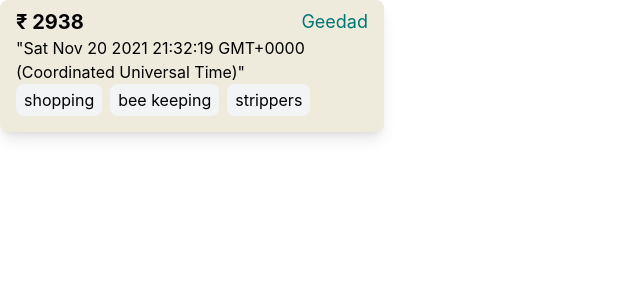
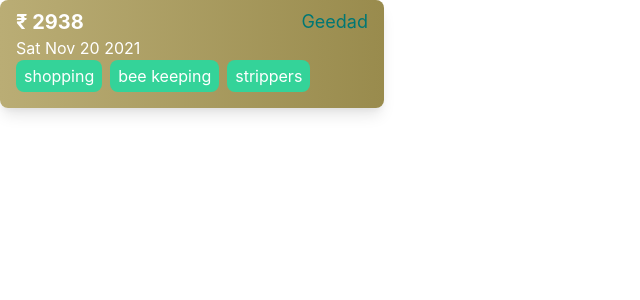
Before and after one commit to ai-is-awesome/react-expense-tracker, a React (Create React App) app: page /transactions in a window 1280 px wide. Shown: the top 300 px of the page, without its empty margins (0-640 px from the left). Built offline with nearby package versions, Linux system fonts and the light colour scheme.

Commit message:
added onTagAdd handler to tag component

```diff
--- a/src/pages/Dashboard.js
+++ b/src/pages/Dashboard.js
@@ -1,5 +1,5 @@
 import React, { useState, useRef } from "react";
-import theme from "./theme";
+import theme, { yellow500 } from "./theme";
 import DatePicker from "react-datepicker";
 import "react-datepicker/dist/react-datepicker.css";
 import Tag from "./Tag";
@@ -15,17 +15,33 @@ export default function Dashboard() {
   const [selectedDate, setSelectedDate] = useState(new Date());
   const datePickerRef = useRef(null);
   const [errors, setErrors] = useState([]);
+  const [selectedTags, setSelectedTags] = useState([]);
+  const [transactions, setTransactions] = useState([]);
+
   const [formState, setFormState] = useState({
     transactionAmount: "",
     transactionName: "",
     transactionDate: selectedDate,
     tags: [],
   });
+  console.log("selectedtags on dash: ", selectedTags);
 
-  const [transactions, setTransactions] = useState([]);
   if (datePickerRef.current !== null) {
     document.getElementById("datepicker").setAttribute("readonly", "readonly");
   }
+
+  const tagsHandler = (arr) => {
+    setSelectedTags(arr);
+  };
+  const resetForm = () => {
+    setSelectedTags([]);
+    setFormState({
+      transactionAmount: "",
+      transactionName: "",
+      transactionDate: selectedDate,
+      tags: selectedTags,
+    });
+  };
 
   const formHander = (e) => {
     e.preventDefault();
@@ -35,12 +51,13 @@ export default function Dashboard() {
     if (errors.length === 0) {
       const d = {
         amount: formState.transactionAmount,
+        name: formState.transactionName,
+        tags: selectedTags,
       };
-
-      console.log("setting transactions!");
 
       setTransactions((previousValue) => previousValue.concat(d));
       setFormState({ ...formState, transactionAmount: "" });
+      resetForm();
     }
   };
 
@@ -56,13 +73,10 @@ export default function Dashboard() {
   return (
     <div>
       <Navbar />
-      <div
-        className="flex flex-col justify-center items-center"
-        style={{ height: "", width: "60vw", margin: "auto" }}
-      >
+      <div className="flex flex-row m-4" style={{ height: "", width: "60vw" }}>
         <form
           className="py-8 px-16 rounded-xl shadow-xl flex flex-col items-center bg-gray-100"
-          style={{ width: "70%" }}
+          style={{}}
           onSubmit={formHander}
         >
           <div>
@@ -84,6 +98,10 @@ export default function Dashboard() {
               type="text"
               className="bg-gray-100 rounded-lg py-3 px-4 my-4"
               placeholder="Enter Transaction Name"
+              onChange={(e) =>
+                setFormState({ ...formState, transactionName: e.target.value })
+              }
+              value={formState.transactionName}
             />
           </div>
           <div>
@@ -102,11 +120,11 @@ export default function Dashboard() {
               placeholder="Enter Tags(if any)"
             />
           </div>
-          <Tag onChange={() => ""} />
+          <Tag tagsHandler={tagsHandler} />
           <div className="flex flex-row justify-center">
             <button
-              className="px-20 py-3 text-center rounded-xl"
-              style={{ backgroundColor: color1 }}
+              className="px-20 py-3 text-center rounded-xl text-lg"
+              style={{ backgroundColor: yellow500, color: "white" }}
             >
               Submit
             </button>
@@ -116,15 +134,19 @@ export default function Dashboard() {
           {errors.length === 0 ? "LEN 0" : errors.length}
         </form>
         {/* Transactions */}
+
+        <div className="flex flex-col items-center">
           <h1 className="mt-4 text-2xl font-bold">Check your transactions!</h1>
           {transactions.map((transaction) => (
             <TransactionRecord
               transactionAmount={transaction.amount}
               transactionDate={formState.transactionDate}
-            tags={formState.tags}
+              tags={transaction.tags}
+              transactionName={transaction.name}
             />
           ))}
         </div>
       </div>
+    </div>
   );
 }
--- a/src/pages/Navbar.js
+++ b/src/pages/Navbar.js
@@ -3,7 +3,7 @@ import { FaUserCircle } from "react-icons/fa";
 
 export default function Navbar() {
   return (
-    <div className="flex flex-row justify-between p-6 mb-12 bg-gray-100 shadow-md ">
+    <div className="flex flex-row justify-between p-6 mb-12   ">
       <div className="flex flex-row items-center">
         <div className="mr-4">LOGO</div>
         <div className="text-4xl uppercase tracking-wider">Money Manager</div>
--- a/src/pages/Tag.js
+++ b/src/pages/Tag.js
@@ -4,18 +4,22 @@ import theme from "./theme";
 
 const { color1, color2, color3, color4 } = theme;
 
-export default function Tag() {
+export default function Tag({ tagsHandler }) {
   const tagArray = ["finance", "hobbies", "food", "shopping", "tatiya"];
 
+  // States
   const [userTagInput, setUserTagInput] = useState("");
   const [selectedTags, setSelectedTags] = useState([]);
   const [showFilteredTags, setShowFilteredTags] = useState(false);
+
   let filteredTags = tagArray.filter(
     (elem) => elem.startsWith(userTagInput) && !selectedTags.includes(elem)
   );
 
   // console.log("filtered tags in parent: ", filteredTags);
   // console.log("selected tags in parent: ", selectedTags);
+
+  // Handlers / Functions
   function removeItemOnce(arr, value) {
     var index = arr.indexOf(value);
     if (index > -1) {
@@ -23,13 +27,16 @@ export default function Tag() {
     }
     return arr;
   }
+
   const selectedTagClickHandler = (tag) => {
     // setSelectedTags(removeItemOnce(selectedTags, tag));
-    setSelectedTags(selectedTags.filter((t) => t !== tag));
+    const remainingTags = selectedTags.filter((t) => t !== tag);
+    setSelectedTags(remainingTags);
+    tagsHandler(remainingTags);
+
     // console.log("filtered tags when clicking on selectedTag", filteredTags);
   };
 
-  // console.log("selected: ", selectedTags, "filter: ", filteredTags);
   const filterTagsHandler = (e) => {
     setUserTagInput(e.target.value);
     // console.log("selected tag inside filter: ", selectedTags);
@@ -44,7 +51,9 @@ export default function Tag() {
     const newFilteredTags = removeItemOnce(filteredTags, elem);
     console.log("tags to remove: ", newFilteredTags);
     filteredTags = newFilteredTags;
-    setSelectedTags(selectedTags.concat(elem));
+    const tags = selectedTags.concat(elem);
+    setSelectedTags(tags);
+    tagsHandler(tags);
     setUserTagInput("");
   };
 
--- a/src/pages/TagButton.js
+++ b/src/pages/TagButton.js
@@ -1,8 +1,8 @@
 import React from "react";
 
-export default function TagButton({ tagName }) {
+export default function TagButton({ tagName, textColor, backgroundColor }) {
   return (
-    <button className="bg-gray-100 mr-2 rounded-lg px-2 py-1 mb-2">
+    <button className="bg-green-400 mr-2 rounded-lg px-2 py-1 mb-2">
       {tagName}
     </button>
   );
--- a/src/pages/TransactionRecord.js
+++ b/src/pages/TransactionRecord.js
@@ -1,5 +1,6 @@
 import React from "react";
 import TagButton from "./TagButton";
+import theme from "./theme";
 export default function TransactionRecord({
   transactionName,
   transactionAmount,
@@ -7,14 +8,15 @@ export default function TransactionRecord({
   tags,
 }) {
   return (
-    //   Full pagd div
+    //   Full page div
     <div className="">
       {/* Container*/}
       <div
-        className="shadow-lg px-4 py-2 rounded-lg mb-4"
+        className="shadow-lg text-white px-4 py-2 rounded-lg mb-4"
         style={{
           width: "30vw",
-          backgroundColor: "rgb(238, 235, 221)",
+          backgroundImage:
+            "linear-gradient(to right, rgb(186, 173, 117), rgb(153, 139, 77))",
         }}
       >
         <div className="flex flex-row justify-between">
@@ -23,11 +25,9 @@ export default function TransactionRecord({
             {transactionName}
           </div>
         </div>
-        <div>{JSON.stringify(transactionDate.toString())}</div>
+        <div>{transactionDate.toDateString()}</div>
 
-        {tags.map((tag) => (
-          <TagButton tagName={tag} />
-        ))}
+        {tags && tags.map((tag) => <TagButton tagName={tag} />)}
 
         {/* <button className="bg-gray-100 mr-2 rounded-lg px-2 py-1 mb-2 mt-2">
           Tag
--- a/src/pages/theme.js
+++ b/src/pages/theme.js
@@ -4,6 +4,7 @@ const theme = {
   color3: "#F6D7A7",
   color4: "#96C7C1",
   color5: "#007774",
+  yellow500: "#998b4d",
 };
 
 module.exports = theme;
```
Lines whose indentation alone changed are shown as unchanged.
